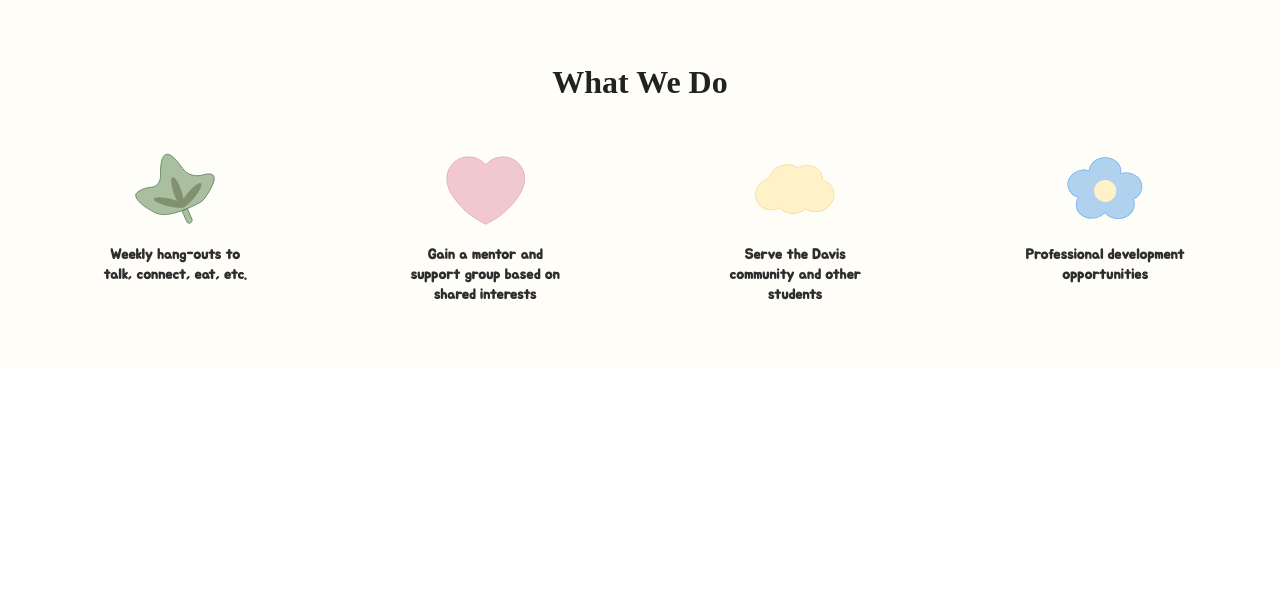
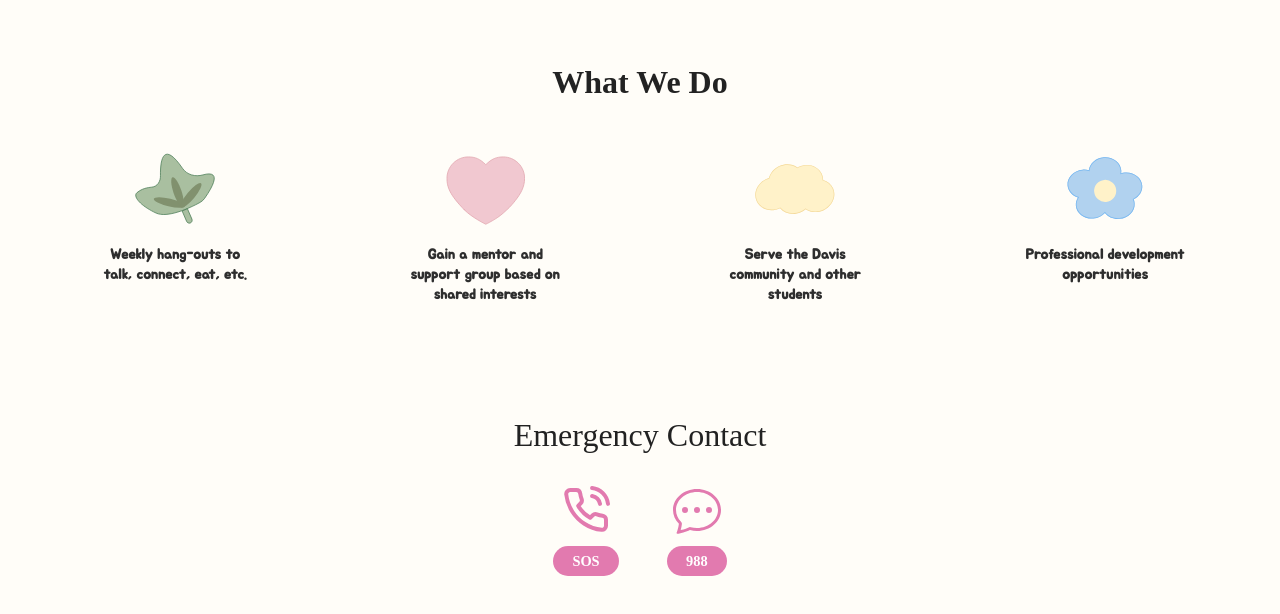
Before and after one commit to include-davis/aggie-peer-counseling, a Next.js app: page / in a window 1280 px wide. Shown: the top 614 px of the page. Built offline with nearby package versions, Linux system fonts and the light colour scheme; a web font is replaced by a local one.

Commit message:
Revert "Update EmergencyContact.jsx"
This reverts commit 2b701a0d8b430d8ca28456a58003a124ba02cc4b.

```diff
--- a/app/(pages)/_components/home/EmergencyContact/EmergencyContact.jsx
+++ b/app/(pages)/_components/home/EmergencyContact/EmergencyContact.jsx
@@ -1,6 +1,28 @@
+import styles from "./EmergencyContact.module.scss";
+import { FiPhoneCall } from "react-icons/fi";
+import { BsChatDots } from "react-icons/bs";
+
 export default function EmergencyContact() {
   return (
-      <div>
+    <section className={styles.section}>
+      <h2 className={styles.heading}>Emergency Contact</h2>
+      <div className={styles.iconRow}>
+        {/* phone SOS */}
+        <a href="tel:911" className={styles.iconLink}>
+          <div className={styles.iconWrapper}>
+            <FiPhoneCall className={styles.icon} />
+            <span className={styles.label}>SOS</span>
+          </div>
+        </a>
+
+        {/* Chat 988 */}
+        <a href="sms:988" className={styles.iconLink}>
+          <div className={styles.iconWrapper}>
+            <BsChatDots className={styles.icon} />
+            <span className={styles.label}>988</span>
+          </div>
+        </a>
       </div>
-  )
+    </section>
+  );
 }
```
